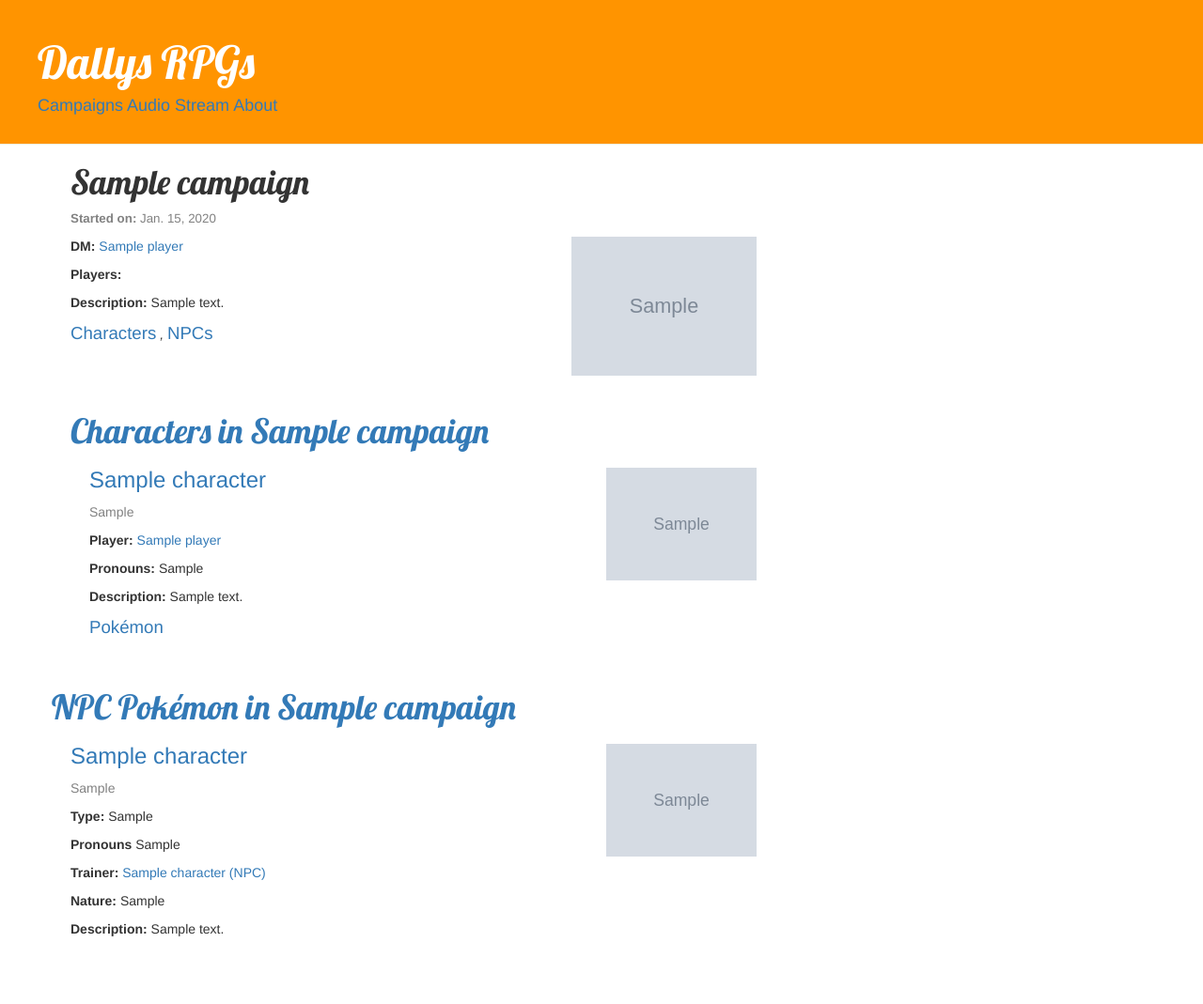
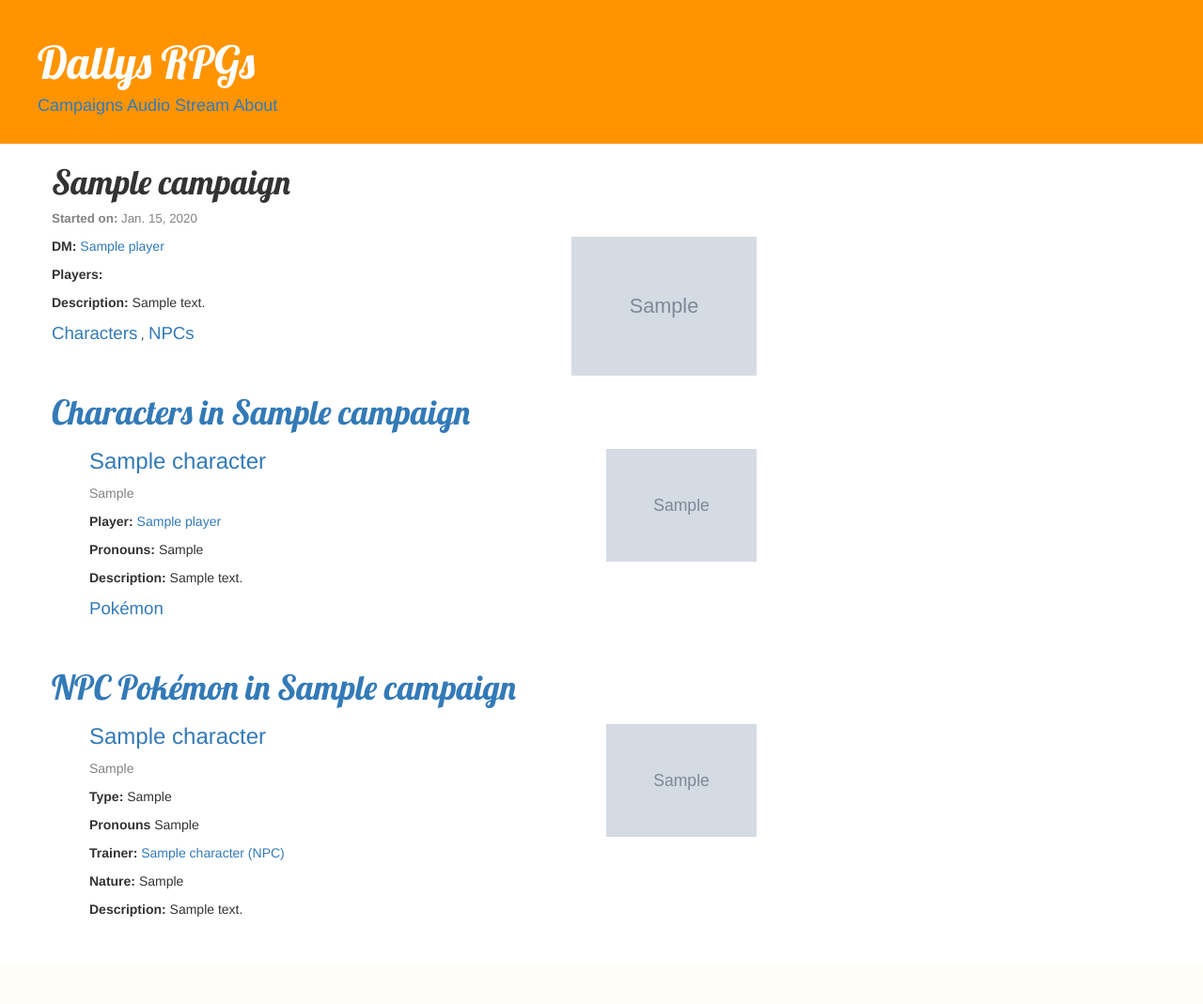
Before and after one commit to eyefox47/dally-stats, a Django app: page /campaign/1/ in a window 1280 px wide. Shown: the whole page at 94% size. After the commit the page ends 976 px from the top, so only its background shows below. Run offline with Django 3.2, Linux system fonts and the light colour scheme; tables that the repository leaves empty hold one stand-in row (values such as "Sample post"); grey boxes marked "Sample" are stand-in pictures; some libraries are stand-ins or nearby versions.

Commit message:
replaced trainee, character, character-small, pokemon with generic classes

```diff
--- a/stally/static/css/stally.css
+++ b/stally/static/css/stally.css
@@ -14,6 +14,10 @@
     color: #ffffff;
     font-size: 36pt;
     text-decoration: none;
+}
+
+.page-title {
+  color: #000000;
 }
 
 .content {
@@ -34,25 +38,23 @@
   font-size: 14pt;
 }
 
+.indent-small {
+  margin-left: 20px;
+}
+
+.indent-medium {
+  margin-left: 40px;
+}
+
 .content-box-large {
     margin-bottom: 70px;
 }
 
- .character, .pokemon, .campaign-small {
-   margin-bottom: 70px;
-   margin-left: 20px;
- }
+.content-box-medium {
+   margin-bottom: 50px;
+}
 
- .title-small {
-   margin-left: 20px;
- }
-
- .trainee, .character-small {
-   margin-bottom: 51px;
-   margin-left: 40px;
- }
-
-.campaign h2 a, .campaign h2 a:visited {
+.content-box-large h2 a, .content-box-large h2 a:visited {
     color: #000000;
 }
 
--- a/stally/templates/stally/campaign_character_list.html
+++ b/stally/templates/stally/campaign_character_list.html
@@ -10,7 +10,7 @@
   </div>
 
   {% for character in characters  %}
-    <div class="character">
+    <div class="content-box-medium indent">
       {% if not character.image.url == "/media/images/no-img.jpg" %}
         <img class="portrait portrait-medium" src="{{ character.image.url }}" alt="{{ character.name }} image">
       {% endif %}
--- a/stally/templates/stally/campaign_detail.html
+++ b/stally/templates/stally/campaign_detail.html
@@ -7,7 +7,7 @@
 
 {# Campagin description #}
 {% block content %}
-  <div class="campaign-small">
+  <div class="content-box-medium">
     <h1>{{ campaign.name }}</h1>
     <div class="date">
       <p><b>Started on:</b> {{ campaign.start_date }}</p>
@@ -29,7 +29,7 @@
   </div>
 
   {% for character in campaign.characters.all  %}
-    <div class="character-small">
+    <div class="content-box-medium indent-medium">
       {% if not character.image.url == "/media/images/no-img.jpg" %}
         <img class="portrait portrait-small" src="{{ character.image.url }}" alt="{{ Character.name }} image">
         {% endif %}
@@ -49,7 +49,7 @@
     </div>
 
     {% for pokemon in campaign.npc_pokemon.all  %}
-      <div class="pokemon">
+      <div class="content-box-medium indent-medium">
         {% if not pokemon.image.url == "/media/images/no-img.jpg" %}
           <img class="portrait portrait-small" src="{{ pokemon.image.url }}" alt="{{ pokemon.name }} image">
         {% endif %}
@@ -67,7 +67,7 @@
     </div>
 
     {% for character in campaign.npcs.all  %}
-      <div class="character">
+      <div class="content-box-medium indent">
         {% if not character.image.url == "/media/images/no-img.jpg" %}
           <img class="portrait portrait-small" src="{{ character.image.url }}" alt="{{ Character.name }} image">
         {% endif %}
@@ -88,7 +88,7 @@
     </div>
 
     {% for pokemon in campaign.npc_pokemon.all  %}
-      <div class="pokemon">
+      <div class="content-box-medium indent-medium">
         {% if not pokemon.image.url == "/media/images/no-img.jpg" %}
           <img class="portrait portrait-small" src="{{ pokemon.image.url }}" alt="{{ pokemon.name }} image">
         {% endif %}
--- a/stally/templates/stally/campaign_list.html
+++ b/stally/templates/stally/campaign_list.html
@@ -10,7 +10,7 @@
   </div>
 
   {% for campaign in campaigns %}
-    <div class="content-box-large">
+    <div class="content-box-large indent-none">
       <h2><a href="{% url 'campaign_detail' pk=campaign.pk %}">{{ campaign.name }}</a></h2>
       <div class="date">
         <p><b>Started on:</b> {{ campaign.start_date }}</p>
--- a/stally/templates/stally/campaign_npc_list.html
+++ b/stally/templates/stally/campaign_npc_list.html
@@ -11,7 +11,7 @@
     </div>
 
     {% for character in campaign.npcs.all  %}
-      <div class="character">
+      <div class="content-box-medium indent">
         {% if not character.image.url == "/media/images/no-img.jpg" %}
           <img class="portrait portrait-small" src="{{ character.image.url }}" alt="{{ Character.name }} image">
         {% endif %}
@@ -42,7 +42,7 @@
     </div>
 
     {% for pokemon in campaign.npc_pokemon.all  %}
-      <div class="pokemon">
+      <div class="content-box-medium indent-small">
         {% if not pokemon.image.url == "/media/images/no-img.jpg" %}
           <img class="portrait portrait-small" src="{{ pokemon.image.url }}" alt="{{ pokemon.name }} image">
         {% endif %}
--- a/stally/templates/stally/campaign_pokemon_list.html
+++ b/stally/templates/stally/campaign_pokemon_list.html
@@ -10,7 +10,7 @@
   </div>
 
   {% for pokemon in pokemons  %}
-    <div class="pokemon">
+    <div class="content-box-medium indent-small">
       {% if not pokemon.image.url == "/media/images/no-img.jpg" %}
         <img class="portrait portrait-medium" src="{{ pokemon.image.url }}" alt="{{ pokemon.name }} image">
       {% endif %}
--- a/stally/templates/stally/character_detail.html
+++ b/stally/templates/stally/character_detail.html
@@ -5,7 +5,7 @@
 {% endblock %}
 
 {% block content %}
-  <div class="character">
+  <div class="content-box-medium">
     {% if not character.image.url == "/media/images/no-img.jpg" %}
       <img class="portrait portrait-large" src="{{ character.image.url }}" alt="{{ character.name }} image">
     {% endif %}
@@ -22,7 +22,7 @@
     </div>
 
     {% for pokemon in character.pokemons.all  %}
-      <div class="trainee">
+      <div class="content-box-medium indent-medium">
         {% if not pokemon.image.url == "/media/images/no-img.jpg" %}
           <img class="portrait portrait-small" src="{{ pokemon.image.url }}" alt="{{ pokemon.name }} image">
         {% endif %}
--- a/stally/templates/stally/character_pokemon_list.html
+++ b/stally/templates/stally/character_pokemon_list.html
@@ -10,7 +10,7 @@
   </div>
 
   {% for pokemon in pokemons.all  %}
-    <div class="pokemon">
+    <div class="content-box-medium indent-small">
       {% if not pokemon.image.url == "/media/images/no-img.jpg" %}
         <img class="portrait portrait-medium" src="{{ pokemon.image.url }}" alt="{{ pokemon.name }} image">
       {% endif %}
--- a/stally/templates/stally/player_detail.html
+++ b/stally/templates/stally/player_detail.html
@@ -25,7 +25,7 @@
   </div>
 
   {% for character in player.main_characters.all  %}
-    <div class="character-small">
+    <div class="content-box-medium indent-medium">
       {% if not character.image.url == "/media/images/no-img.jpg" %}
         <img class="portrait portrait-small" src="{{ character.image.url }}" alt="{{ character.name }} image">
       {% endif %}      <h3><a href="{% url 'character_detail' pk=character.pk %}">{{ character.name }}</a></h3>
--- a/stally/templates/stally/pokemon_detail.html
+++ b/stally/templates/stally/pokemon_detail.html
@@ -5,7 +5,7 @@
 {% endblock %}
 
 {% block content %}
-  <div class="pokemon">
+  <div class="content-box-large">
     {% if not pokemon.image.url == "/media/images/no-img.jpg" %}
       <img class="portrait portrait-large" src="{{ pokemon.image.url }}" alt="{{ pokemon.name }} image">
     {% endif %}
```
